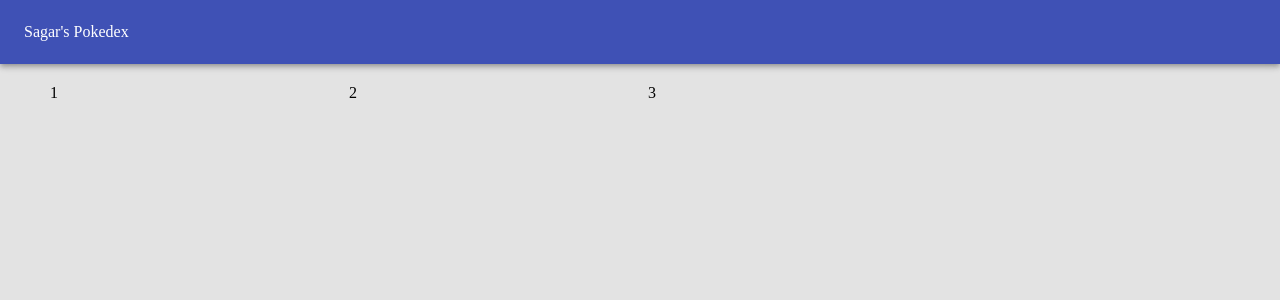
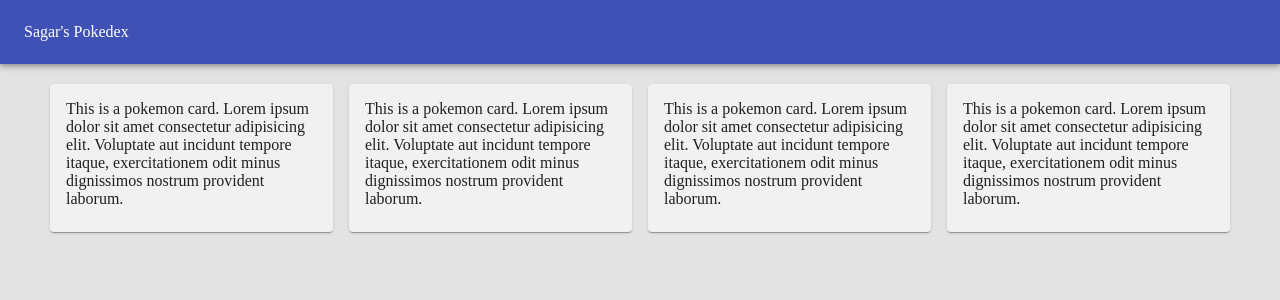
Before and after one commit to zoyron/My-Pokemons, a React (Create React App) app: page / in a window 1280 px wide. Shown: the top 300 px of the page. Built offline with nearby package versions, Linux system fonts and the light colour scheme.

Commit message:
added card components

```diff
--- /dev/null
+++ b/src/Components/Pokecard.jsx
@@ -0,0 +1,24 @@
+import React from "react";
+import { Grid, Card, CardContent, makeStyles } from "@material-ui/core";
+
+const useStyle = makeStyles({
+  cardStyle: {
+    backgroundColor: "#f1f1f1",
+  },
+});
+const Pokecard = () => {
+  const classes = useStyle();
+  return (
+    <Grid item xs={12} sm={6} md={4} lg={3}>
+      <Card className={classes.cardStyle}>
+        <CardContent>
+          This is a pokemon card. Lorem ipsum dolor sit amet consectetur
+          adipisicing elit. Voluptate aut incidunt tempore itaque,
+          exercitationem odit minus dignissimos nostrum provident laborum.
+        </CardContent>
+      </Card>
+    </Grid>
+  );
+};
+
+export default Pokecard;
--- a/src/Components/Pokedex.jsx
+++ b/src/Components/Pokedex.jsx
@@ -1,5 +1,6 @@
 import React from "react";
 import { AppBar, Toolbar, Grid, makeStyles } from "@material-ui/core";
+import Pokecard from "./Pokecard";
 
 const useStyles = makeStyles({
   pokedexContainer: {
@@ -16,15 +17,10 @@ const Pokedex = () => {
         <Toolbar>Sagar's Pokedex </Toolbar>
       </AppBar>
       <Grid container spacing={2} className={classes.pokedexContainer}>
-        <Grid item xs={12} sm={6} md={4} lg={3}>
-          1
-        </Grid>
-        <Grid item xs={12} sm={6} md={4} lg={3}>
-          2
-        </Grid>
-        <Grid item xs={12} sm={6} md={4} lg={3}>
-          3
-        </Grid>
+        <Pokecard />
+        <Pokecard />
+        <Pokecard />
+        <Pokecard />
       </Grid>
     </React.Fragment>
   );
```
